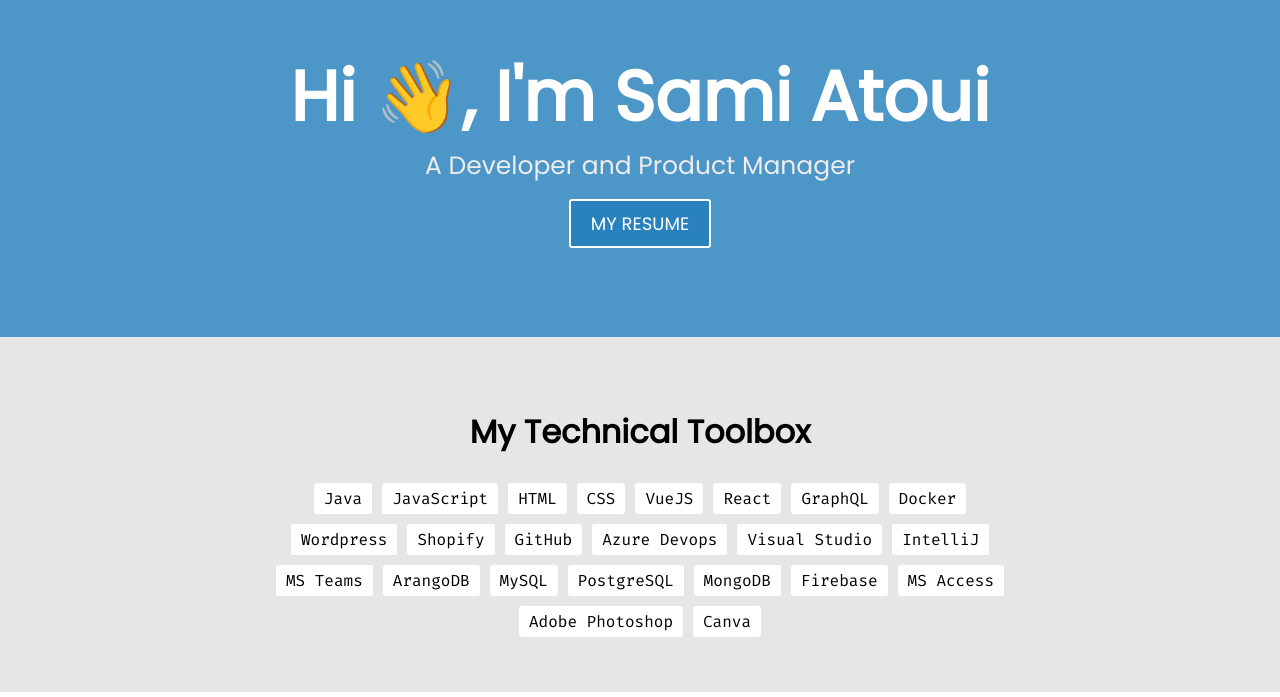
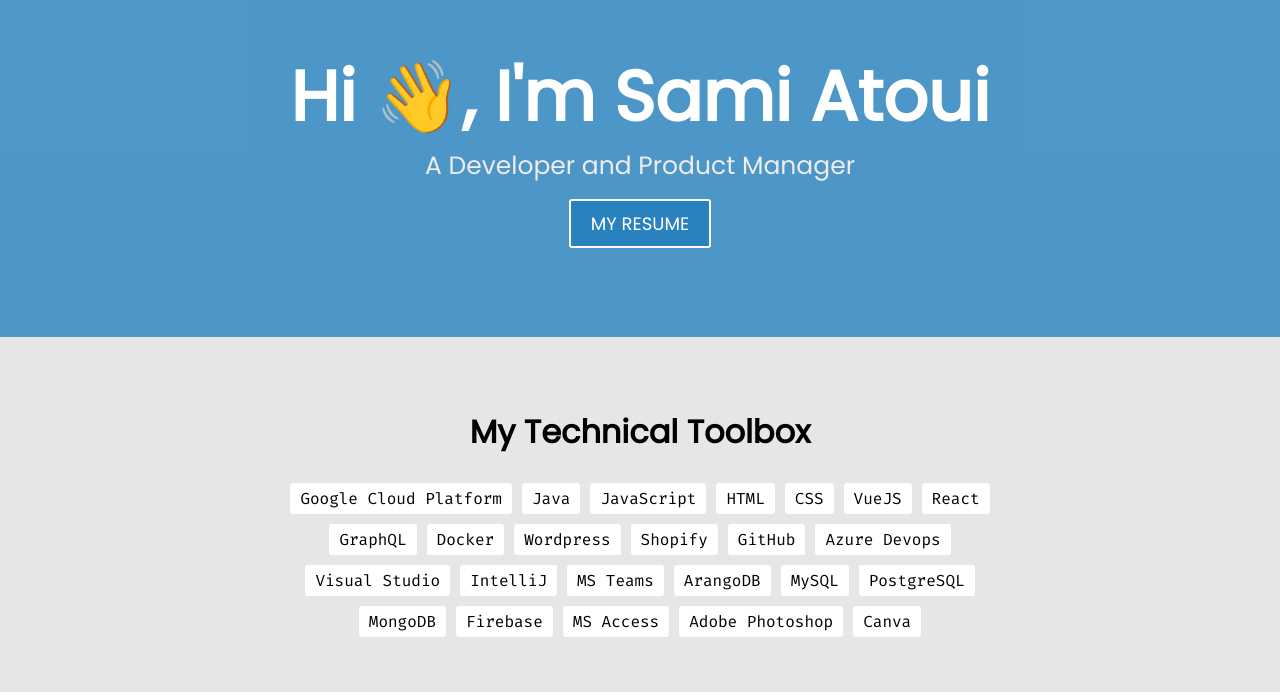
Before and after one commit to samiatoui/MyPortfolio, a React (Create React App) app: page / in a window 1280 px wide. Shown: the part 103-800 px from the top of the page. Built offline with nearby package versions, Linux system fonts and the light colour scheme; no server answers.

Commit message:
updated skill

```diff
--- a/src/components/Skills.js
+++ b/src/components/Skills.js
@@ -2,7 +2,7 @@ import React from 'react';
 import SkillSection from './SkillSection'; // Import the SkillSection component
 
 export default function Skills() {
-  const programmingSkills = ['Java', 'JavaScript', 'HTML', 'CSS', 'VueJS', 'React','GraphQL', 'Docker', 'Wordpress', 'Shopify', 'GitHub', 'Azure Devops', 'Visual Studio', 'IntelliJ', 'MS Teams','ArangoDB', 'MySQL', 'PostgreSQL', 'MongoDB', 'Firebase', 'MS Access','Adobe Photoshop', 'Canva'];
+  const programmingSkills = ['Google Cloud Platform','Java', 'JavaScript', 'HTML', 'CSS', 'VueJS', 'React','GraphQL', 'Docker', 'Wordpress', 'Shopify', 'GitHub', 'Azure Devops', 'Visual Studio', 'IntelliJ', 'MS Teams','ArangoDB', 'MySQL', 'PostgreSQL', 'MongoDB', 'Firebase', 'MS Access','Adobe Photoshop', 'Canva'];
 
   return (
     <div className="skills-main">
```
